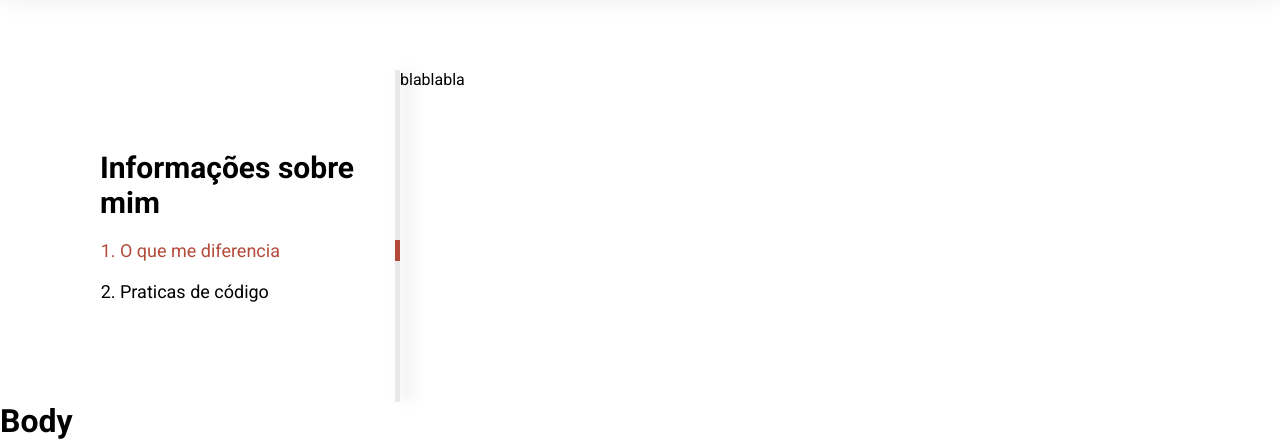
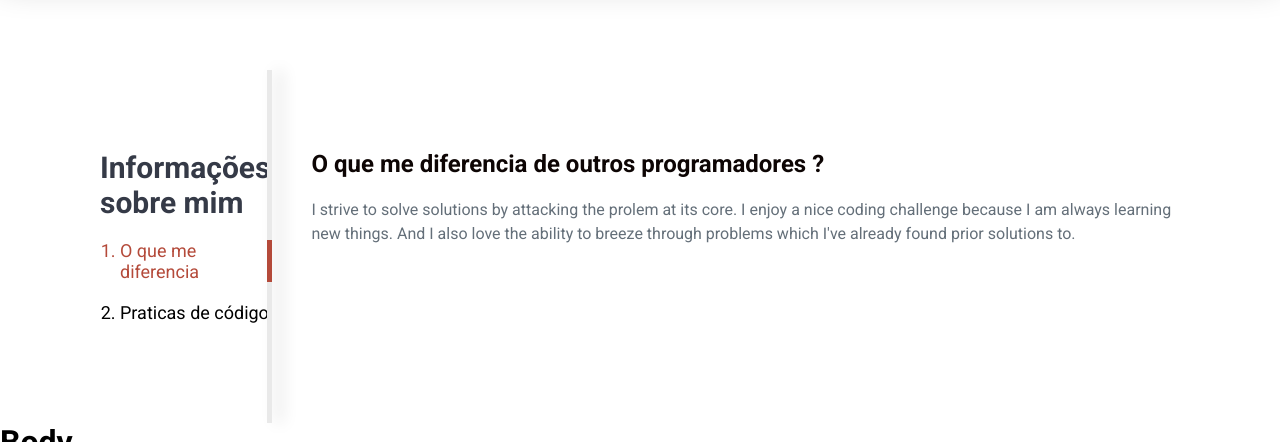
Before and after one commit to lucaskahl/personal-portfolio-react, a React (Create React App) app: page / in a window 1280 px wide. Shown: the part 510-952 px from the top of the page. Built offline with nearby package versions, Linux system fonts and the light colour scheme.

Commit message:
Basico da parte de sobre mim, falta tratamento de state

```diff
--- a/src/components/About/index.js
+++ b/src/components/About/index.js
@@ -1,6 +1,6 @@
 import React from "react";
 
-import { Container, Informations } from "./styles";
+import { Container, Informations, Details } from "./styles";
 
 const About = () => (
   <Container>
@@ -11,7 +11,15 @@ const About = () => (
         <li className="no-active">Praticas de código</li>
       </ol>
     </Informations>
-    <div>blablabla</div>
+    <Details>
+      <h2>O que me diferencia de outros programadores ?</h2>
+      <p>
+        I strive to solve solutions by attacking the prolem at its core. I enjoy
+        a nice coding challenge because I am always learning new things. And I
+        also love the ability to breeze through problems which I've already
+        found prior solutions to.
+      </p>
+    </Details>
   </Container>
 );
 
--- a/src/components/About/styles.js
+++ b/src/components/About/styles.js
@@ -30,6 +30,7 @@ export const Informations = styled.div`
   h2 {
     font-size: 30px;
     margin-bottom: 20px;
+    color: #353a47;
   }
 
   ol {
@@ -74,3 +75,21 @@ export const Informations = styled.div`
     }
   }
 `;
+
+export const Details = styled.div`
+  padding: 80px 0;
+  margin-left: 40px;
+  max-width: 900px;
+
+  h2 {
+    font-size: 24px;
+    color: #0d0504;
+    margin-bottom: 20px;
+  }
+
+  p {
+    line-height: 24px;
+    font-size: 16px;
+    color: #646f79;
+  }
+`;
```
